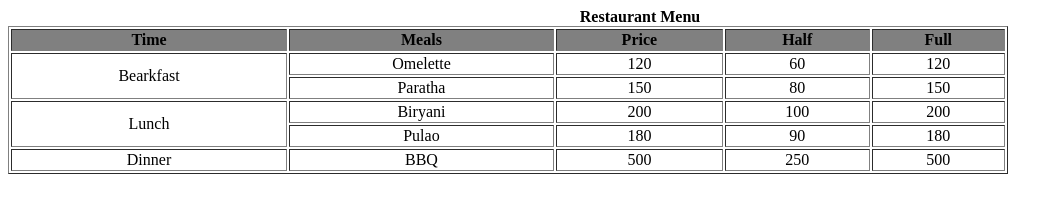
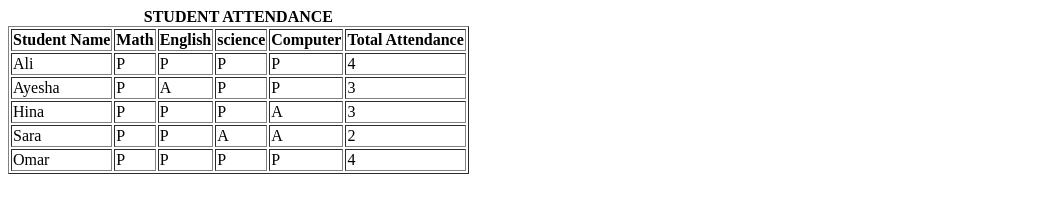
Before and after one commit to qureshiubaid7860-art/tabel-assigenment, a plain HTML site: page index.html in a window 1280 px wide. Shown: the whole page, without its empty margins (0-1063 px from the left). Drawn offline with Linux system fonts and the light colour scheme.

Commit message:
Add files via upload

```diff
--- a/index.html
+++ b/index.html
@@ -1,59 +1,63 @@
 <!DOCTYPE html>
-
-<html>
+<html lang="en">
 <head>
-  <meta http-equiv="CONTENT-TYPE" content="text/html; charset=UTF-8">
-  <link rel="stylesheet" href="styles/style.css"/>
-  <title>Hello, TABLE!</title>
-  <style>
-  body{text-align:center;}
-  </style>
+    <meta charset="UTF-8">
+    <meta name="viewport" content="width=device-width, initial-scale=1.0">
+    <title>Tabel practice </title>
 </head>
 <body>
-  <caption><b> Restaurant Menu</b></caption>
-  <table width="1000"  border="1">
-    <tr bgcolor="gray">
-      <th>Time</th>
-      <th>Meals</th>
-      <th colspan="2">Price</th>
-      <th>Half</th>
-      <th>Full</th>
+    <table border="1">
+         <caption><b>STUDENT ATTENDANCE</b></caption>
+        <tr>
+        <th>Student Name </th>
+        <th>Math</th>
+        <th>English</th>
+        <th>science</th>
+        <th>Computer</th>
+        <th>Total Attendance</th>
 </tr>
 <tr>
-      <td rowspan="2">Bearkfast</td>
-      <td></
-      <td>Omelette</td>
-      <td colspan="2">120</td>
-      <td>60</td>
-      <td> 120</td>
+    <td>Ali</td>
+    <td>P</td>
+    <td>P</Atd>
+    <td>P</td>
+    <td>P</td>
+    <td>4</td>
 </tr>
 <tr>
-     <td>Paratha</td>
-      <td colspan="2">150 </td>
-      <td>80</td>
-      <td> 150</td>
+<td>Ayesha</td>
+<td>P</td>
+<td>A</td>
+<td>P</td>
+<td>P</td>
+<td>3</td>
 </tr>
 <tr>
-      <td rowspan="2">Lunch</td>
-      <td>Biryani</td>
-      <td colspan="2">200</td>
-      <td>100</td>
-      <td>200</td>
+<td>Hina</td>
+<td>P</td>
+<td>P</td>
+<td>P</td>
+<td>A</td>
+<td>3</td>
 </tr>
 <tr>
-         <td>Pulao</td>
-      <td colspan="2">180</td>
-      <td>90</td>
-      <td>180</td>
-
+<td>Sara</td>
+<td>P</td>
+<td>P</td>
+<td>A</td>
+<td>A</td>
+<td>2</td>
 </tr>
 <tr>
-      <td>Dinner</td>
-      <td> BBQ  </td>
-      <td colspan="2">500</td>
-      <td>250</td>
-      <td>500</td>
+<td>Omar</td>
+<td>P</td>
+<td>P</td>
+<td>P</td>
+<td>P</td>
+<td>4</td>
 </tr>
+
     </table>
+
 </body>
 </html>
```
Lines whose indentation alone changed are shown as unchanged.
